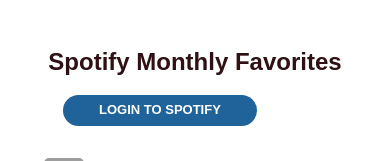
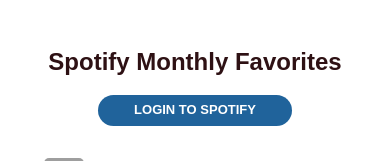
Before and after one commit to NatalieShamir/spotify_monthly_favs-react, a React app: page / in a window 390 px wide. Shown: the top 161 px of the page. Built offline with nearby package versions, Linux system fonts and the light colour scheme; grey boxes are pictures that could not be loaded.

Commit message:
add styles to header and remove styles for header__title in media query

```diff
--- a/src/blocks/header.css
+++ b/src/blocks/header.css
@@ -1,5 +1,8 @@
 .header {
   margin: 45px 0 0 44px;
+  display: flex;
+  flex-direction: column;
+  align-items: center;
 }
 
 .header__title {
@@ -29,9 +32,6 @@
   .header {
     margin-left: 0;
   }
-  .header__title {
-    text-align: center;
-  }
   .header__button {
     margin: 16px 63px;
   }
```
